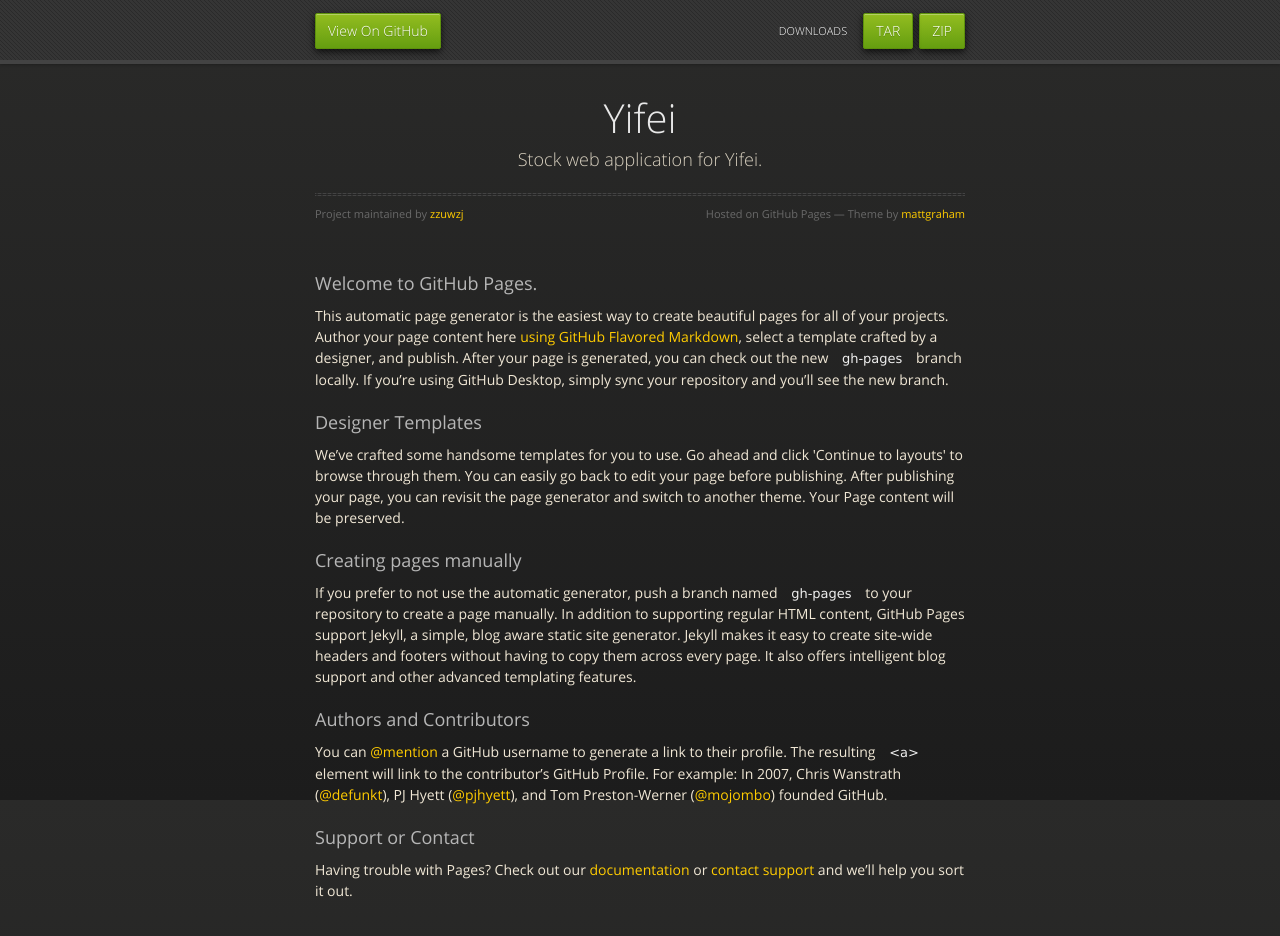
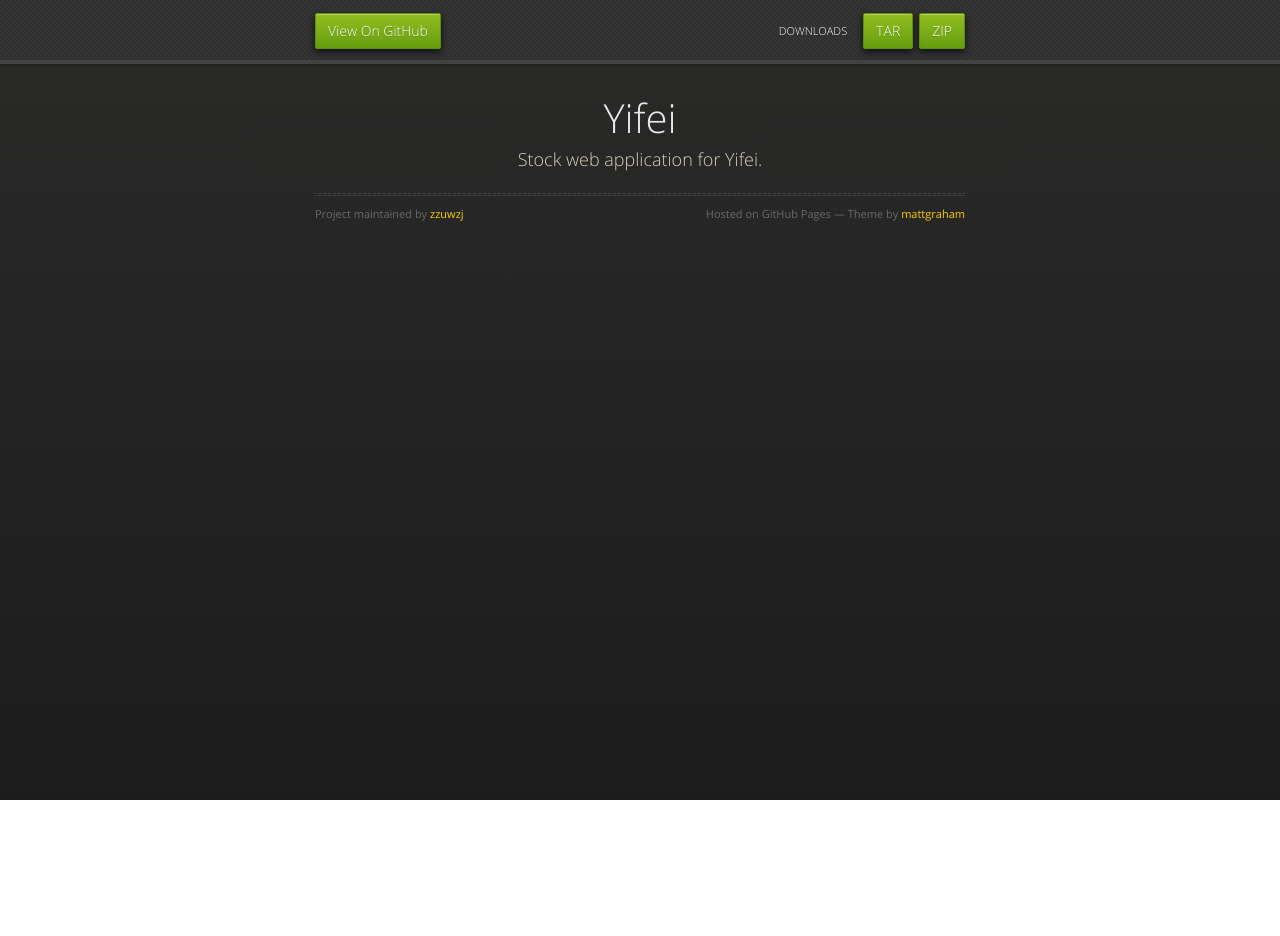
Before and after one commit to zzuwzj/yifei, a plain HTML site: page index.html in a window 1280 px wide. After the commit the page ends 800 px from the top, so only its background shows below. Drawn offline with nearby package versions, Linux system fonts and the light colour scheme.

Commit message:
Update index.html

```diff
--- a/index.html
+++ b/index.html
@@ -1,5 +1,6 @@
 <!doctype html>
 <html>
+
 <head>
     <meta charset="utf-8">
     <meta http-equiv="X-UA-Compatible" content="chrome=1">
@@ -15,8 +16,8 @@
     <link rel="stylesheet" href="stylesheets/ie.css">
     <![endif]-->
     <meta name="viewport" content="width=device-width, initial-scale=1, user-scalable=no">
+</head>
 
-  </head>
 <body>
     <div id="header">
         <nav>
@@ -25,10 +26,9 @@
             <li class="downloads"><a href="https://github.com/zzuwzj/yifei/tarball/master">TAR</a></li>
             <li class="title">DOWNLOADS</li>
         </nav>
-      </div><!-- end header -->
-
+    </div>
+    <!-- end header -->
     <div class="wrapper">
-
         <section>
             <div id="title">
                 <h1>Yifei</h1>
@@ -37,35 +37,9 @@
                 <span class="credits left">Project maintained by <a href="https://github.com/zzuwzj">zzuwzj</a></span>
                 <span class="credits right">Hosted on GitHub Pages &mdash; Theme by <a href="https://twitter.com/michigangraham">mattgraham</a></span>
             </div>
-
-        <h3>
-<a id="welcome-to-github-pages" class="anchor" href="#welcome-to-github-pages" aria-hidden="true"><span aria-hidden="true" class="octicon octicon-link"></span></a>Welcome to GitHub Pages.</h3>
-
-<p>This automatic page generator is the easiest way to create beautiful pages for all of your projects. Author your page content here <a href="https://guides.github.com/features/mastering-markdown/">using GitHub Flavored Markdown</a>, select a template crafted by a designer, and publish. After your page is generated, you can check out the new <code>gh-pages</code> branch locally. If you’re using GitHub Desktop, simply sync your repository and you’ll see the new branch.</p>
-
-<h3>
-<a id="designer-templates" class="anchor" href="#designer-templates" aria-hidden="true"><span aria-hidden="true" class="octicon octicon-link"></span></a>Designer Templates</h3>
-
-<p>We’ve crafted some handsome templates for you to use. Go ahead and click 'Continue to layouts' to browse through them. You can easily go back to edit your page before publishing. After publishing your page, you can revisit the page generator and switch to another theme. Your Page content will be preserved.</p>
-
-<h3>
-<a id="creating-pages-manually" class="anchor" href="#creating-pages-manually" aria-hidden="true"><span aria-hidden="true" class="octicon octicon-link"></span></a>Creating pages manually</h3>
-
-<p>If you prefer to not use the automatic generator, push a branch named <code>gh-pages</code> to your repository to create a page manually. In addition to supporting regular HTML content, GitHub Pages support Jekyll, a simple, blog aware static site generator. Jekyll makes it easy to create site-wide headers and footers without having to copy them across every page. It also offers intelligent blog support and other advanced templating features.</p>
-
-<h3>
-<a id="authors-and-contributors" class="anchor" href="#authors-and-contributors" aria-hidden="true"><span aria-hidden="true" class="octicon octicon-link"></span></a>Authors and Contributors</h3>
-
-<p>You can <a href="https://help.github.com/articles/basic-writing-and-formatting-syntax/#mentioning-users-and-teams" class="user-mention">@mention</a> a GitHub username to generate a link to their profile. The resulting <code>&lt;a&gt;</code> element will link to the contributor’s GitHub Profile. For example: In 2007, Chris Wanstrath (<a href="https://github.com/defunkt" class="user-mention">@defunkt</a>), PJ Hyett (<a href="https://github.com/pjhyett" class="user-mention">@pjhyett</a>), and Tom Preston-Werner (<a href="https://github.com/mojombo" class="user-mention">@mojombo</a>) founded GitHub.</p>
-
-<h3>
-<a id="support-or-contact" class="anchor" href="#support-or-contact" aria-hidden="true"><span aria-hidden="true" class="octicon octicon-link"></span></a>Support or Contact</h3>
-
-<p>Having trouble with Pages? Check out our <a href="https://help.github.com/pages">documentation</a> or <a href="https://github.com/contact">contact support</a> and we’ll help you sort it out.</p>
         </section>
-
     </div>
     <!--[if !IE]><script>fixScale(document);</script><![endif]-->
+</body>
 
-  </body>
 </html>
```
Lines whose indentation alone changed are shown as unchanged.
